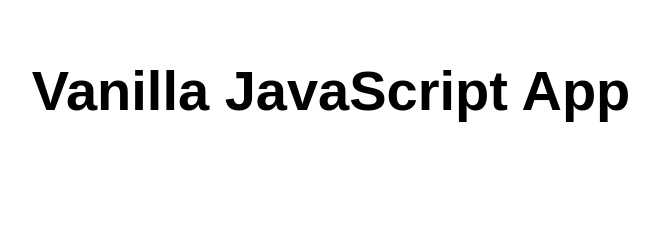
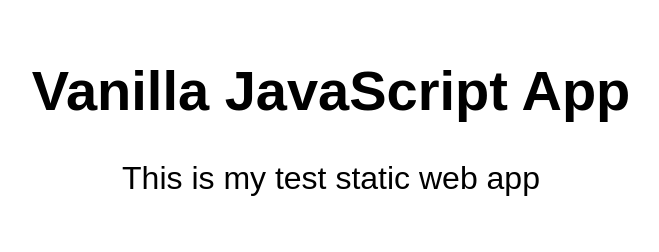
Before and after one commit to ndissan/static-web-app-2, a plain HTML site: page src/index.html in a window 1280 px wide. Shown: the whole page, without its empty margins (309-968 px from the left). Drawn offline with Linux system fonts and the light colour scheme.

Commit message:
added a text

```diff
--- a/src/index.html
+++ b/src/index.html
@@ -11,6 +11,7 @@
 <body>
   <main>
     <h1>Vanilla JavaScript App</h1>
+    <p>This is my test static web app</p>
   </main>
 </body>
 
--- a/src/styles.css
+++ b/src/styles.css
@@ -19,3 +19,7 @@ main > h1 {
   text-align: center;
   font-size: 3.5em;
 }
+main > p {
+  text-align: center;
+  font-size: 2em;
+}
```
